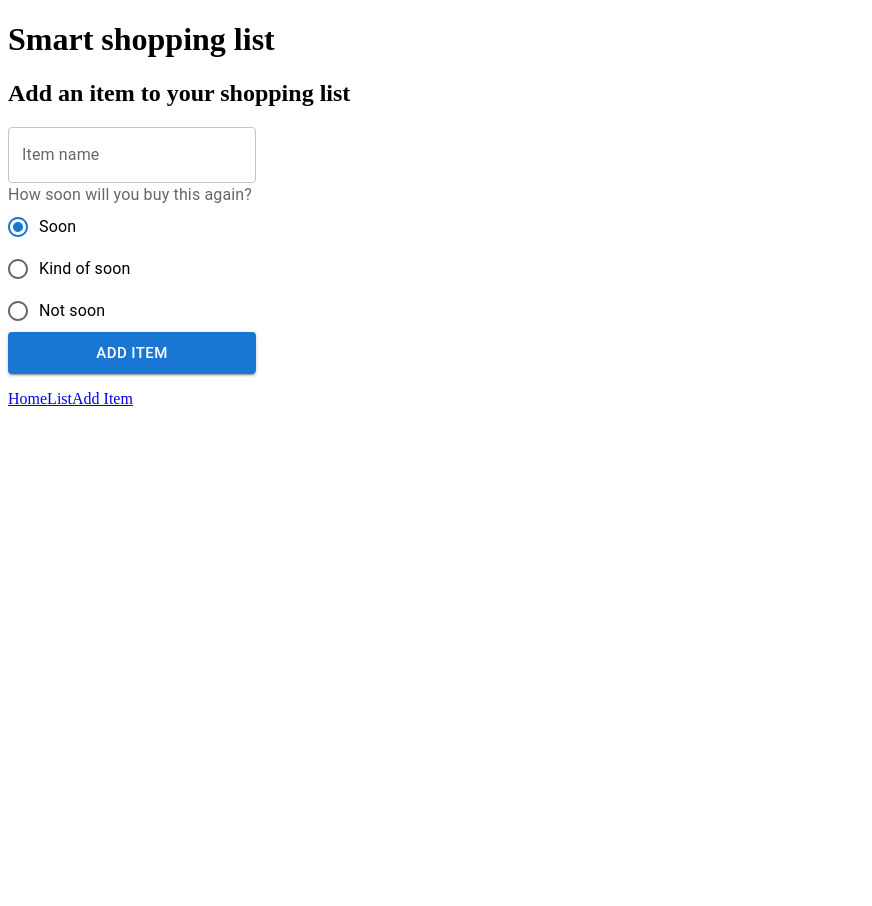
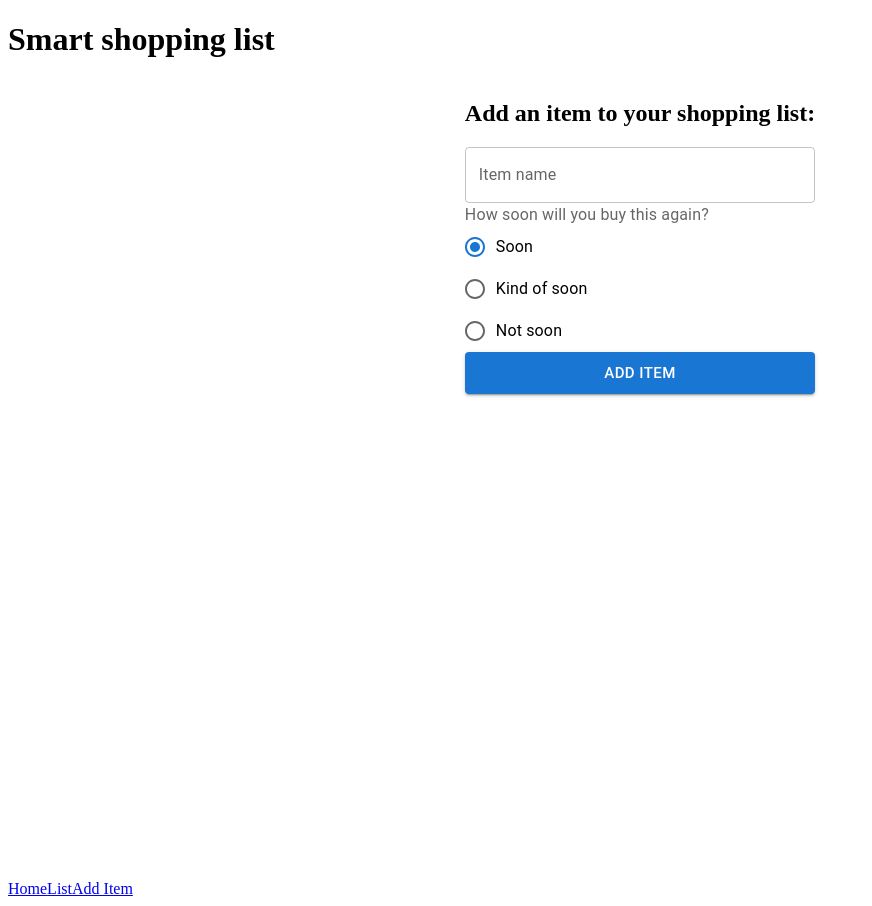
Before and after one commit to the-collab-lab/tcl-57-smart-shopping-list, a React (Vite) app: page /add-item in a window 1280 px wide. Shown: the whole page, without its empty margins (0-872 px from the left). Before the commit the page ends 800 px from the top, so only its background shows below. Built offline with nearby package versions, Linux system fonts and the light colour scheme.

Commit message:
Center add item form on page

```diff
--- a/src/views/AddItem.jsx
+++ b/src/views/AddItem.jsx
@@ -8,6 +8,7 @@ import {
 	Radio,
 	FormLabel,
 	TextField,
+	Box,
 } from '@mui/material';
 
 export function AddItem({ listToken, data }) {
@@ -56,8 +57,9 @@ export function AddItem({ listToken, data }) {
 	// TODO: implement clear input after user adds item to list
 	return (
 		<>
-			<h2>Add an item to your shopping list</h2>
+			<Box display="flex" justifyContent="center" minHeight="100vh">
 				<FormControl>
+					<h2>Add an item to your shopping list:</h2>
 					<TextField
 						id="item-name-input"
 						label="Item name"
@@ -97,10 +99,14 @@ export function AddItem({ listToken, data }) {
 					>
 						Add item
 					</Button>
+					{/* TODO: we could change item added message to a toast message, alert, timeout or use third-party library for this message. */}
+					{error ? (
+						<p>Oh no, something went wrong.</p>
+					) : (
+						<p>{userAlertMessage}</p>
+					)}
 				</FormControl>
-
-			{/* TODO: we could change item added message to a toast message, alert, timeout or use third-party library for this message. */}
-			{error ? <p>Oh no, something went wrong.</p> : <p>{userAlertMessage}</p>}
+			</Box>
 		</>
 	);
 }
```
Lines whose indentation alone changed are shown as unchanged.
